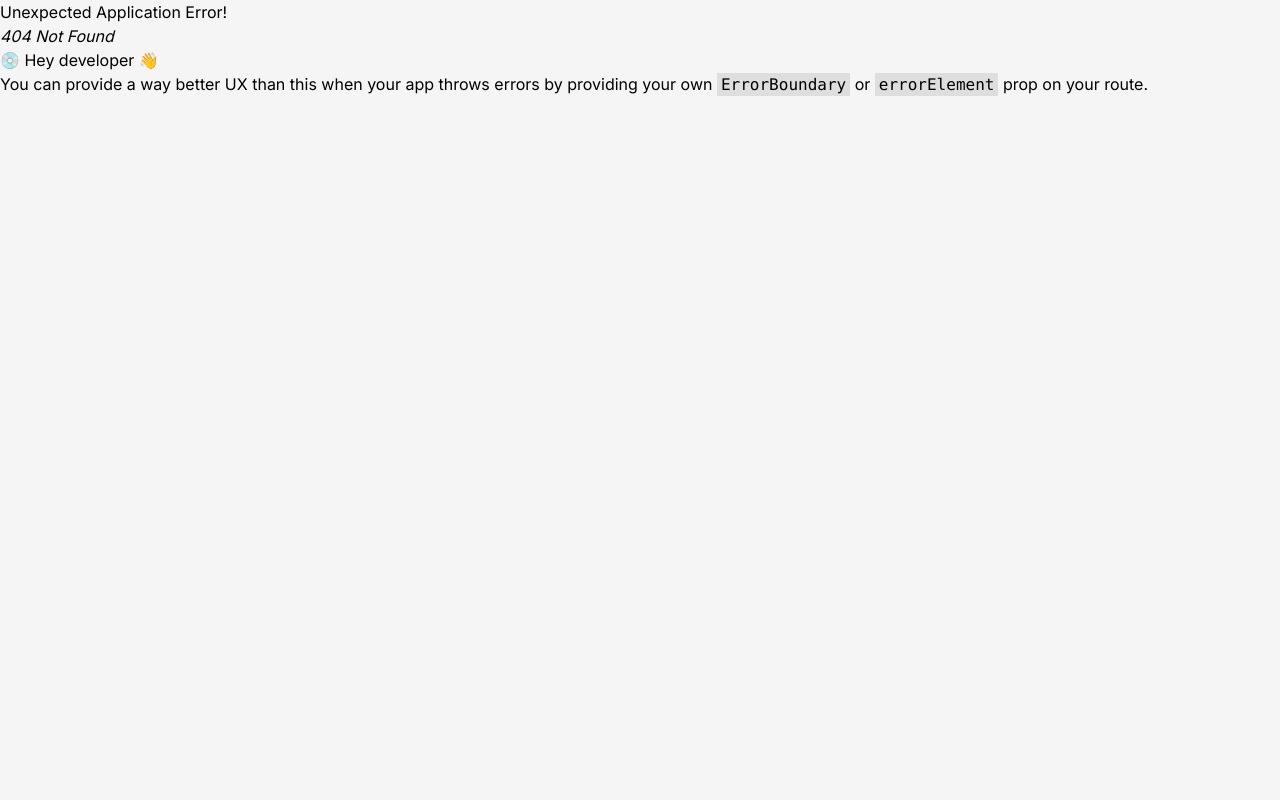
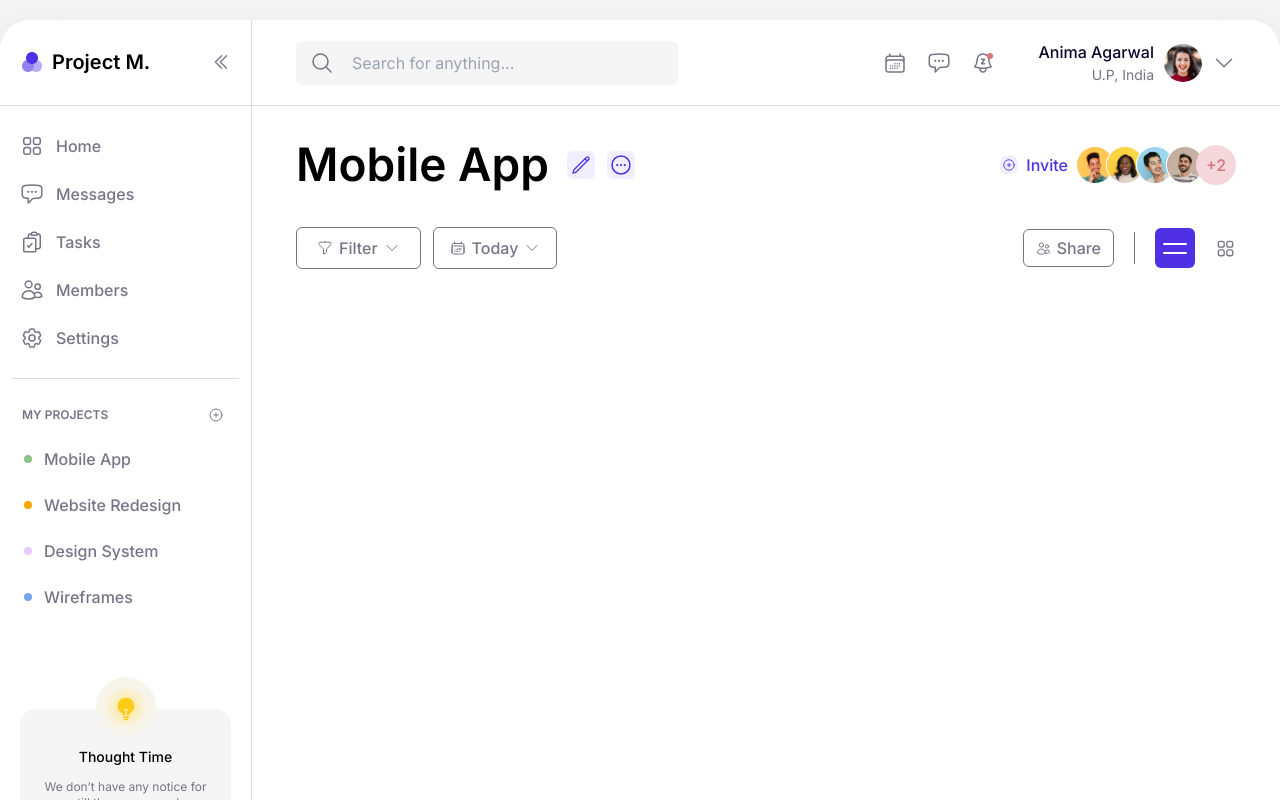
Before and after one commit to fahammed-dev/project-m, a React (Vite) app: page /projects in a window 1280 px wide. Before the commit this address had no page. Shown: the top 800 px of the page. Built offline with nearby package versions, Linux system fonts and the light colour scheme.

Commit message:
sidebar and header completed will all fix

```diff
--- a/src/App.tsx
+++ b/src/App.tsx
@@ -10,7 +10,7 @@ import { MobileApp } from './pages';
 const router = createBrowserRouter(
   createRoutesFromElements(
     <Route element={<RootLayout />}>
-      <Route path="/pages" element={<PageLayout />}>
+      <Route path="/" element={<PageLayout />}>
         <Route path="projects" element={<ProjectLayout />}>
           <Route path="mobile" element={<MobileApp />} />
         </Route>
--- a/src/components/ProjectHeader.tsx
+++ b/src/components/ProjectHeader.tsx
@@ -14,7 +14,7 @@ import Image3 from '../assets/invite-img-3.png';
 import Image4 from '../assets/invite-img-4.png';
 
 function ProjectHeader() {
-  const iconStyle = 'h-[16px] text-color-gray-primary';
+  const iconStyle = 'h-[28px] text-color-gray-primary';
   const fontStyle = 'font-medium text-color-gray-primary';
   const flexStyle = 'flex items-center';
   return (
@@ -36,7 +36,7 @@ function ProjectHeader() {
         <div className={`${flexStyle}`}>
           <button>
             <PlusCircleIcon
-              className={`${iconStyle} h-[15px] rounded-md bg-color-bg-lavender p-0.5 text-color-lavender-primary`}
+              className={`h-[18px] rounded-md bg-color-bg-lavender p-0.5 text-color-lavender-primary`}
             />
           </button>
           <Link
@@ -68,14 +68,14 @@ function ProjectHeader() {
         <div className={`${flexStyle} gap-5`}>
           <Link
             to="#"
-            className={`${flexStyle} ${fontStyle} rounded-md border border-color-gray-primary px-3 py-2`}
+            className={`${flexStyle} ${fontStyle} rounded-md border border-color-gray-primary px-3 py-1.5`}
           >
-            <UsersIcon className={`${iconStyle} mr-1.5`} />
+            <UsersIcon className={`mr-1.5 h-[15px] text-color-gray-primary`} />
             Share
           </Link>
           <span className="h-8 border-r border-color-gray-primary"></span>
           <button className="rounded-md bg-color-lavender-primary">
-            <Bars2Icon className="h-10 p-1 text-color-white-secondary" />
+            <Bars2Icon className="h-[40px] p-1 text-color-white-secondary" />
           </button>
           <button>
             <Squares2X2Icon className="h-[21px] text-color-gray-primary" />
--- a/src/components/Sidebar.tsx
+++ b/src/components/Sidebar.tsx
@@ -9,12 +9,19 @@ import {
   UsersIcon,
 } from '@heroicons/react/24/outline';
 import { LightBulbIcon } from '@heroicons/react/24/solid';
-import { Link } from 'react-router-dom';
 import Logo from '../assets/logo.png';
+
+import { Link, NavLink, useLocation } from 'react-router-dom';
 
 type Props = {
   aside: boolean;
   setAside: (value: boolean) => void;
+};
+
+// check current location
+const useActive = (matchPath: string) => {
+  const location = useLocation();
+  return location.pathname === matchPath;
 };
 
 function Sidebar({ aside, setAside }: Props) {
@@ -27,6 +34,7 @@ function Sidebar({ aside, setAside }: Props) {
 
   return (
     <div>
+      <Link to="/">
         <header className="flex items-center justify-between border-b border-solid border-color-gray-secondary px-5 py-[27.25px]">
           <div className="flex items-center">
             <img src={Logo} alt="Logo" height="24px" width="24px" />
@@ -36,6 +44,7 @@ function Sidebar({ aside, setAside }: Props) {
             <ChevronDoubleLeftIcon className="h-[20px] text-color-gray-primary" />
           </button>
         </header>
+      </Link>
       <main>
         <div className="h-[100%] rounded-bl-[30px] px-3 py-7">
           {/* pages */}
@@ -64,7 +73,7 @@ function Sidebar({ aside, setAside }: Props) {
           {/* projects */}
           <div className="flex flex-col py-7">
             <div className="mb-4 flex items-center justify-start pl-2.5">
-              <p className="pr-[105px] text-xs font-semibold uppercase text-color-gray-primary">
+              <p className="pr-[100px] text-xs font-semibold uppercase text-color-gray-primary">
                 My Projects
               </p>
               <button>
@@ -72,47 +81,76 @@ function Sidebar({ aside, setAside }: Props) {
               </button>
             </div>
             <div className="flex flex-col gap-1.5">
-              <div className={`${projectsStyle} ${flexStyle}`}>
-                <Link to="#" className={`${flexStyle}`}>
+              <NavLink
+                to="projects/mobile"
+                className={({ isActive }) =>
+                  isActive ? 'rounded-md bg-color-bg-lavender' : ''
+                }
+              >
+                <div className={`${projectsStyle} ${flexStyle} group`}>
+                  <div className={`${flexStyle}`}>
                     <span
                       className={`${spanStyle} bg-color-green-primary`}
                     ></span>
                     <h4 className={`${fontStyle}`}>Mobile App</h4>
-                </Link>
-                <EllipsisHorizontalIcon className={`${iconStyle}`} />
                   </div>
-              <Link to="#" className={`${projectsStyle} ${flexStyle}`}>
+                  <button>
+                    <EllipsisHorizontalIcon
+                      className={`${iconStyle} ${
+                        useActive('/projects/mobile')
+                          ? 'group-block'
+                          : 'hidden group-hover:block'
+                      }`}
+                    />
+                  </button>
+                </div>
+              </NavLink>
+              <NavLink to="#">
+                <div className={`${projectsStyle} ${flexStyle} group`}>
                   <div className={`${flexStyle}`}>
                     <span
                       className={`${spanStyle} bg-color-yellow-primary`}
                     ></span>
                     <h4 className={`${fontStyle}`}>Website Redesign</h4>
                   </div>
-                <EllipsisHorizontalIcon className={`${iconStyle} hidden`} />
-              </Link>
-              <Link to="#" className={`${projectsStyle} ${flexStyle}`}>
+                  <EllipsisHorizontalIcon
+                    className={`${iconStyle} hidden group-hover:block`}
+                  />
+                </div>
+              </NavLink>
+              <NavLink to="#">
+                <div className={`${projectsStyle} ${flexStyle} group`}>
                   <div className={`${flexStyle}`}>
                     <span
                       className={`${spanStyle} bg-color-lavender-secondary`}
                     ></span>
                     <h4 className={`${fontStyle}`}>Design System</h4>
                   </div>
-                <EllipsisHorizontalIcon className={`${iconStyle} hidden`} />
-              </Link>
-              <Link to="#" className={`${projectsStyle} ${flexStyle}`}>
+                  <EllipsisHorizontalIcon
+                    className={`${iconStyle} hidden group-hover:block`}
+                  />
+                </div>
+              </NavLink>
+              <NavLink to="#">
+                <div className={`${projectsStyle} ${flexStyle} group`}>
                   <div className={`${flexStyle}`}>
-                  <span className={`${spanStyle} bg-color-blue-primary`}></span>
+                    <span
+                      className={`${spanStyle} bg-color-blue-primary`}
+                    ></span>
                     <h4 className={`${fontStyle}`}>Wireframes</h4>
                   </div>
-                <EllipsisHorizontalIcon className={`${iconStyle} hidden`} />
-              </Link>
+                  <EllipsisHorizontalIcon
+                    className={`${iconStyle} hidden group-hover:block`}
+                  />
+                </div>
+              </NavLink>
             </div>
           </div>
           {/* message */}
-          <div className="before:content[''] mx-2 mt-16  flex flex-col items-center rounded-2xl bg-color-white-primary px-5 pb-6 before:-mt-10 before:h-[70px] before:w-[70px] before:rounded-full before:bg-color-white-primary">
-            <div className="-mt-11 mb-6">
+          <div className=" mx-2 mt-16  flex flex-col items-center rounded-2xl bg-color-white-primary px-5 pb-[22px]">
+            <div className="-mt-8 mb-2.5 h-[60px] w-[60px] rounded-full bg-gradient-radial from-amber-200 via-[#f8f4e8] to-color-white-primary">
               <LightBulbIcon
-                className={`${iconStyle} text-color-yellow-secondary`}
+                className={`${iconStyle} ml-[18px] mt-5 text-color-yellow-secondary`}
               />
             </div>
             <h5 className="text-sm font-medium text-color-black-secondary">
--- a/tailwind.config.js
+++ b/tailwind.config.js
@@ -2,6 +2,7 @@
 export default {
   content: ['./index.html', './src/**/*.{js,ts,jsx,tsx}'],
   theme: {
+    extend: {
       colors: {
         'color-black-primary': '#0D062D',
         'color-black-secondary': '#000000',
@@ -26,7 +27,10 @@ export default {
       fontFamily: {
         inter: ['Inter', 'sans-serif'],
       },
-    extend: {},
+      backgroundImage: {
+        'gradient-radial': 'radial-gradient(var(--tw-gradient-stops))',
+      },
+    },
     screens: {
       xs: '480px',
       sm: '768px',
```
Lines whose indentation alone changed are shown as unchanged.
